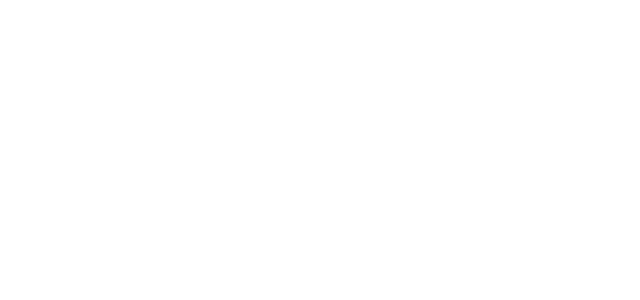
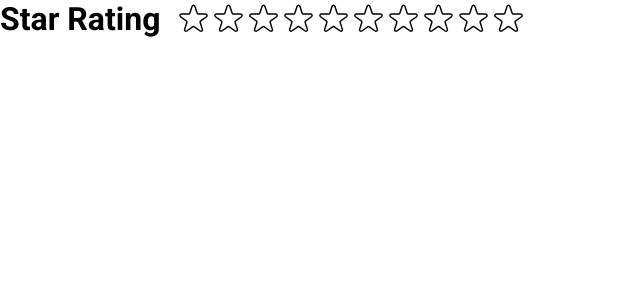
Before and after one commit to spacecatiscoming/simple-star-rating, a React (Create React App) app: page / in a window 1280 px wide. Shown: the top 300 px of the page, without its empty margins (0-640 px from the left). Built offline with nearby package versions, Linux system fonts and the light colour scheme.

Commit message:
Add components and render stars

```diff
--- a/src/App.js
+++ b/src/App.js
@@ -1,6 +1,68 @@
 import { useState } from "react";
 import "./App.css";
 
+//Number of Stars! You can change this variable how much stars you need
+let maxRating = 10;
+
 export default function App() {
-  return <div></div>;
+  return <StarComponent />;
 }
+
+function StarComponent() {
+  const [rating, setRating] = useState(0);
+
+  function handleStarClick(rating) {
+    setRating(rating);
+  }
+
+  return (
+    <div className="container">
+      <h1>Star Rating</h1>
+      <div className="star-container">
+        {/* Render Stars with Array.from and map() */}
+        {Array.from({ length: maxRating }).map((_, i) => (
+          <Star
+            key={i}
+            onStarClick={() => handleStarClick(i + 1)}
+            star={rating >= i + 1}
+          />
+        ))}
+      </div>
+      <p>{rating || ""}</p>
+    </div>
+  );
+}
+
+function Star({ onStarClick, star }) {
+  return (
+    <div>
+      {/* Here we put our Star  When {star} is "false" we show Empty Stars, when we click on the stars then our {star} change value to "true" and Show full Star */}
+      <span className="star" role="button" onClick={onStarClick}>
+        {star ? (
+          <svg
+            xmlns="http://www.w3.org/2000/svg"
+            viewBox="0 0 20 20"
+            fill="#000"
+            stroke="#000"
+          >
+            <path d="M9.049 2.927c.3-.921 1.603-.921 1.902 0l1.07 3.292a1 1 0 00.95.69h3.462c.969 0 1.371 1.24.588 1.81l-2.8 2.034a1 1 0 00-.364 1.118l1.07 3.292c.3.921-.755 1.688-1.54 1.118l-2.8-2.034a1 1 0 00-1.175 0l-2.8 2.034c-.784.57-1.838-.197-1.539-1.118l1.07-3.292a1 1 0 00-.364-1.118L2.98 8.72c-.783-.57-.38-1.81.588-1.81h3.461a1 1 0 00.951-.69l1.07-3.292z" />
+          </svg>
+        ) : (
+          <svg
+            xmlns="http://www.w3.org/2000/svg"
+            fill="none"
+            viewBox="0 0 24 24"
+            stroke="#000"
+          >
+            <path
+              strokeLinecap="round"
+              strokeLinejoin="round"
+              strokeWidth="{2}"
+              d="M11.049 2.927c.3-.921 1.603-.921 1.902 0l1.519 4.674a1 1 0 00.95.69h4.915c.969 0 1.371 1.24.588 1.81l-3.976 2.888a1 1 0 00-.363 1.118l1.518 4.674c.3.922-.755 1.688-1.538 1.118l-3.976-2.888a1 1 0 00-1.176 0l-3.976 2.888c-.783.57-1.838-.197-1.538-1.118l1.518-4.674a1 1 0 00-.363-1.118l-3.976-2.888c-.784-.57-.38-1.81.588-1.81h4.914a1 1 0 00.951-.69l1.519-4.674z"
+            />
+          </svg>
+        )}
+      </span>
+    </div>
+  );
+}
```
